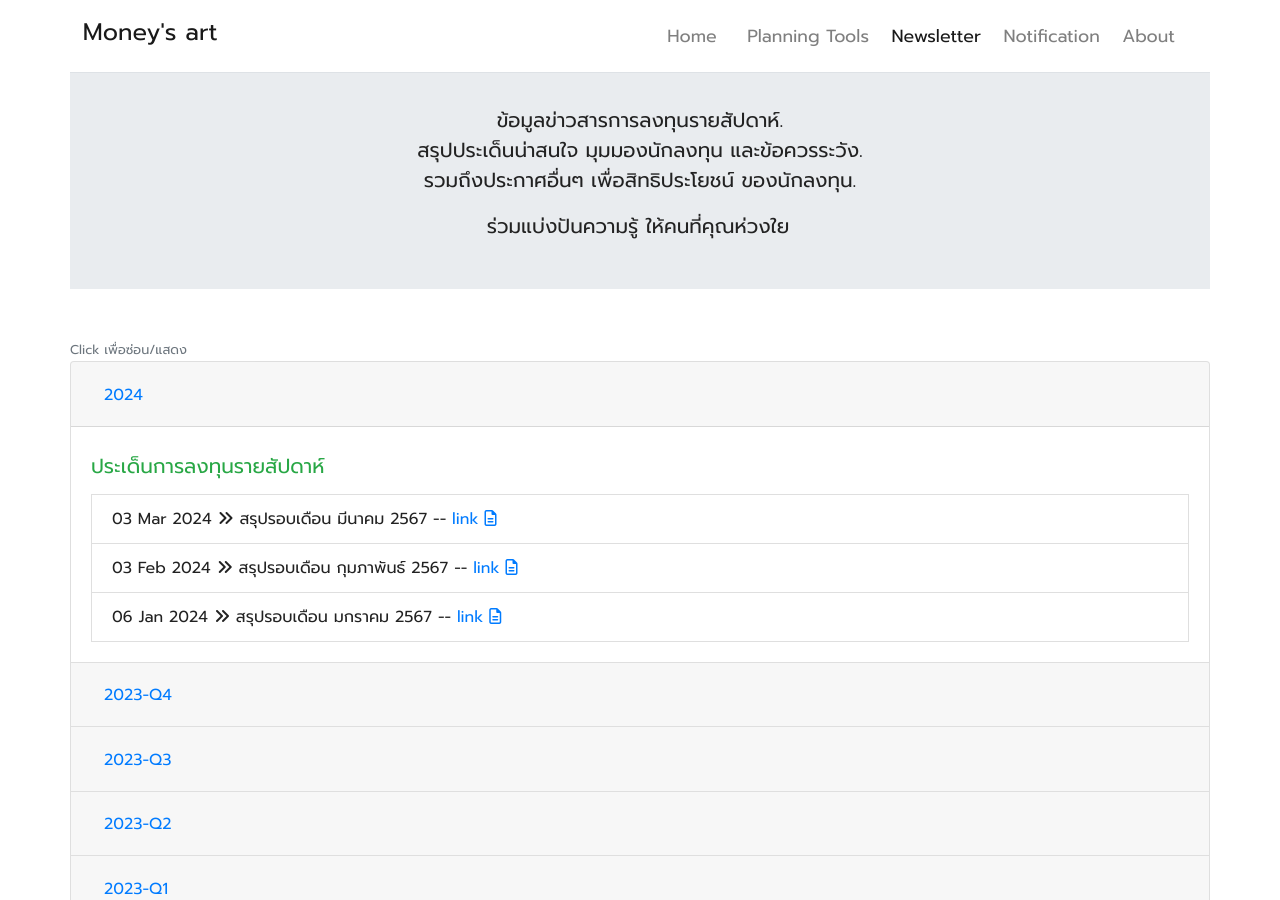
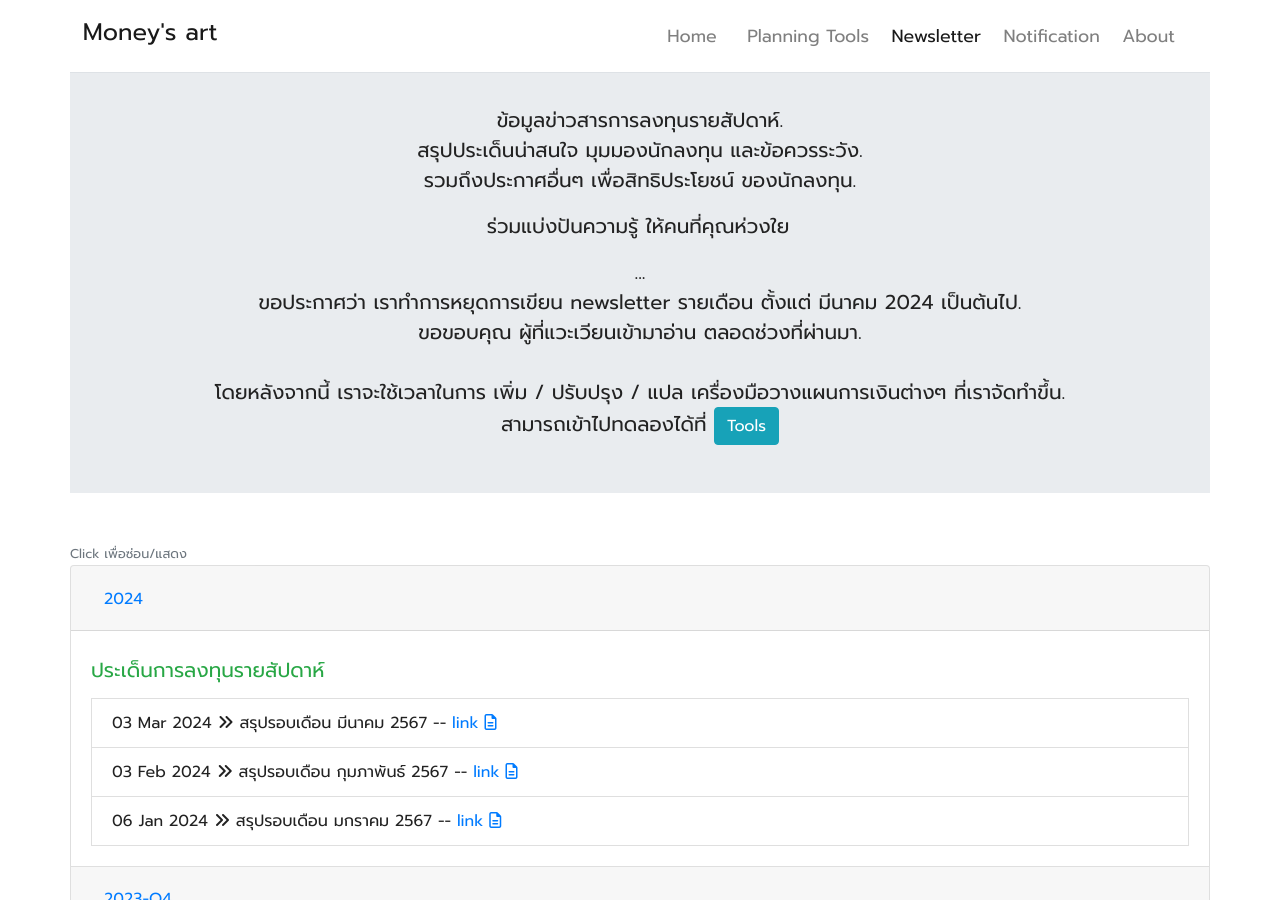
Before and after one commit to moneysart/moneysart.github.io, a Jekyll site: the page built from newsletter/index.html, in a window 1280 px wide and 900 px high. Built offline with Jekyll 4.4.1, drawn with Linux system fonts in a browser that asks for light colours; nearby versions of some CDN libraries.

Commit message:
newsletter hiatus announcement

```diff
--- a/newsletter/index.html
+++ b/newsletter/index.html
@@ -20,6 +20,14 @@ canonical_url: /newsletter/
                 ร่วมแบ่งปันความรู้ ให้คนที่คุณห่วงใย
                 <span class="fb-share-button ml-1" data-href="{{ page.canonical_url | prepend: site.base_canonical }}" data-layout="button"
                     data-size="large"></span>
+            </p>
+            <p class="lead">
+            <p class="lead">
+                ... <br>
+                ขอประกาศว่า เราทำการหยุดการเขียน newsletter รายเดือน ตั้งแต่ มีนาคม 2024 เป็นต้นไป. <br>
+                ขอขอบคุณ ผู้ที่แวะเวียนเข้ามาอ่าน ตลอดช่วงที่ผ่านมา. <br><br>
+                โดยหลังจากนี้ เราจะใช้เวลาในการ เพิ่ม / ปรับปรุง / แปล เครื่องมือวางแผนการเงินต่างๆ ที่เราจัดทำขึ้น. <br>
+                สามารถเข้าไปทดลองได้ที่ <a class="btn btn-info" href="{{ '/tools/' | prepend: site.base_canonical }}">Tools</a>
             </p>
         </div>
     </div>
```
Also changed, not shown: newsletter/_posts/2024-03-03-summary.md (+1 -1 lines).
